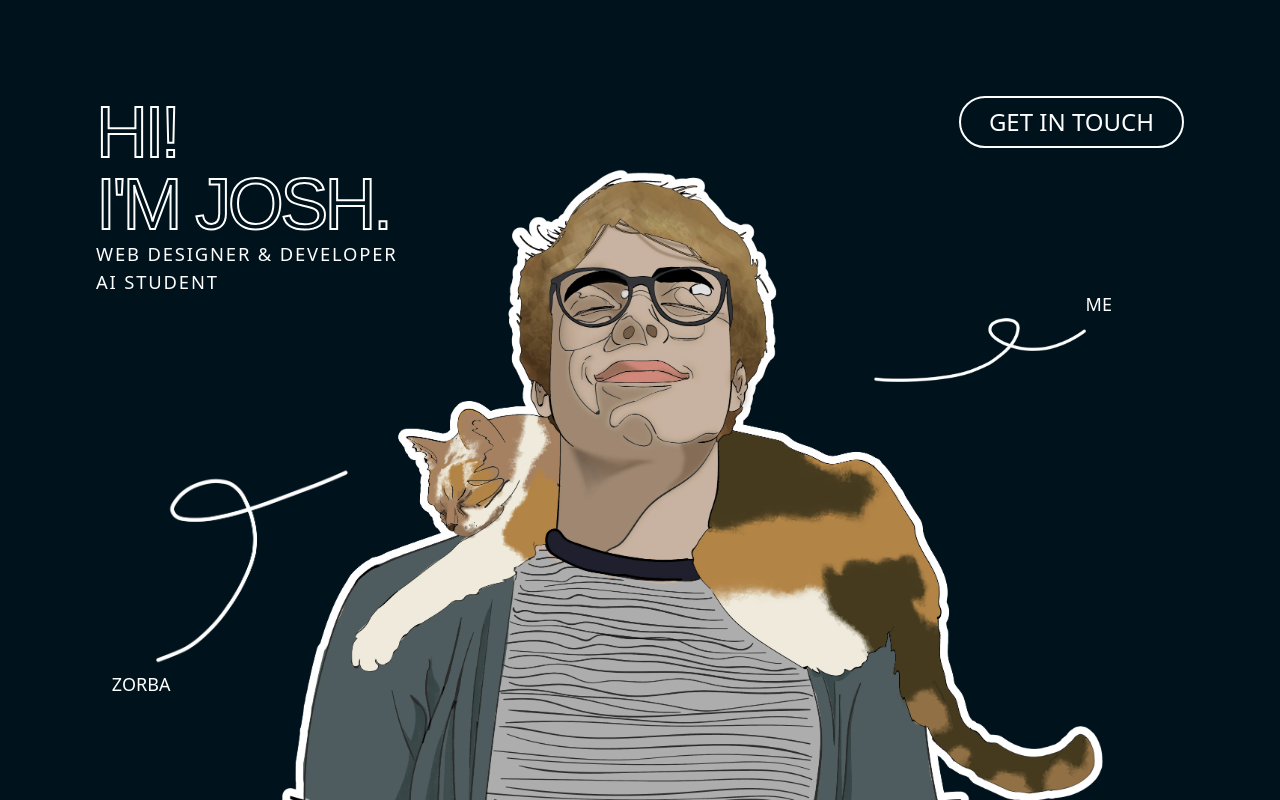
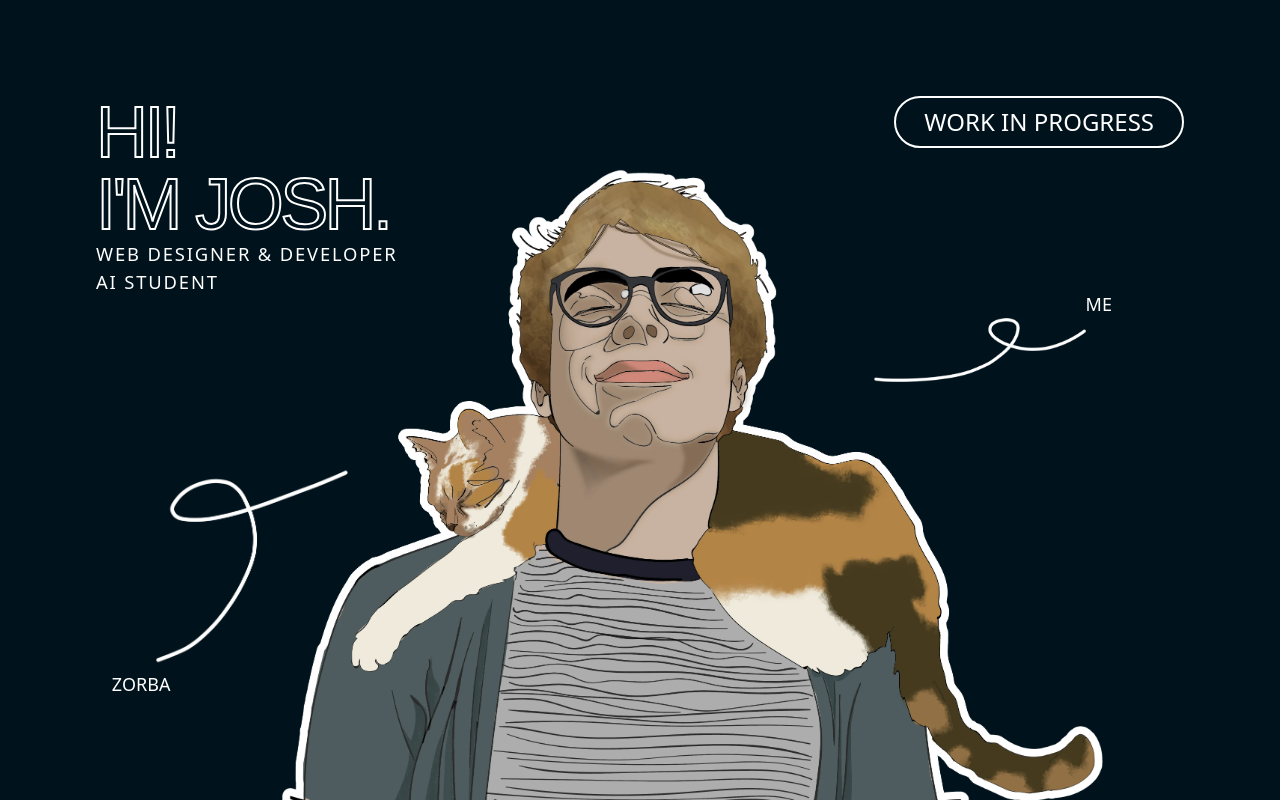
Before and after one commit to joshbruegger/personal-website, a Nuxt app: page / in a window 1280 px wide. Built offline with nearby package versions, Linux system fonts and the light colour scheme; a web font is replaced by a local one.

Commit message:
refactor: Added work in progress tag

```diff
--- a/components/Landing.vue
+++ b/components/Landing.vue
@@ -48,7 +48,8 @@
             </div>
             <nuxt-link
                 class=" pointer-events-auto py-2 px-7 mr-10 lg:mr-24 border-2 border-white rounded-full font-medium text-2xl hover:bg-white hover:text-black cursor-pointer transition-all duration-300">
-                GET IN TOUCH
+                WORK IN PROGRESS
+                <!-- GET IN TOUCH -->
             </nuxt-link>
         </div>
 
```
